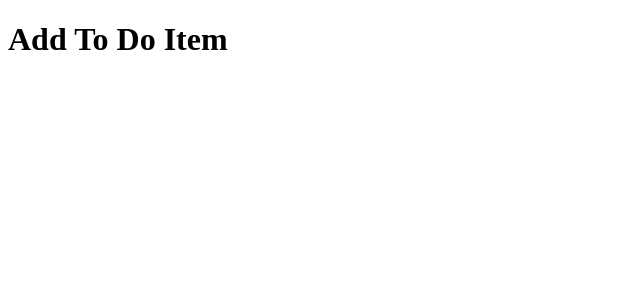
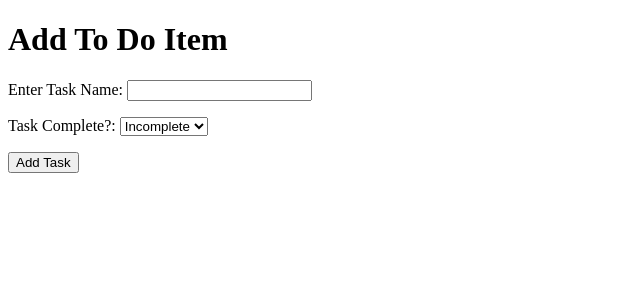
Before and after one commit to BenMilesRocks/ci-fsf-hello-django, a Django app: page /add in a window 1280 px wide. Shown: the top 300 px of the page, without its empty margins (0-640 px from the left). Run offline with Django 3.2, Linux system fonts and the light colour scheme.

Commit message:
adds form to add_item.html

```diff
--- a/todo/templates/todo/add_item.html
+++ b/todo/templates/todo/add_item.html
@@ -8,7 +8,28 @@
 <body>
     <h1>Add To Do Item</h1>
 
-
+    <form method="post" action="add">
+        <div>
+            <p>
+                <label for="id_name">Enter Task Name: </label>
+                <input type="text" name="item_name" id="id_name">
+            </p>
+        </div>
+        <div>
+            <p>
+                <label for="id_done">Task Complete?: </label>
+                <select id="id_done" name="item_done">
+                    <option value="True">Completed</option>
+                    <option value="False" selected>Incomplete</option>
+                </select>
+            </p>
+        </div>
+        <div>
+            <p>
+                <button type="submit">Add Task</button>
+            </p>
+        </div>
+    </form>
 
 </body>
 </html>
```
